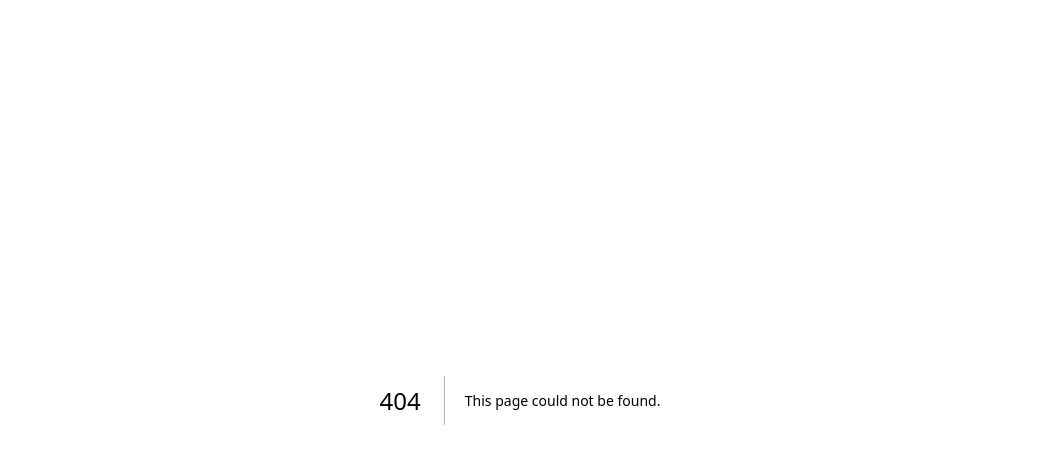
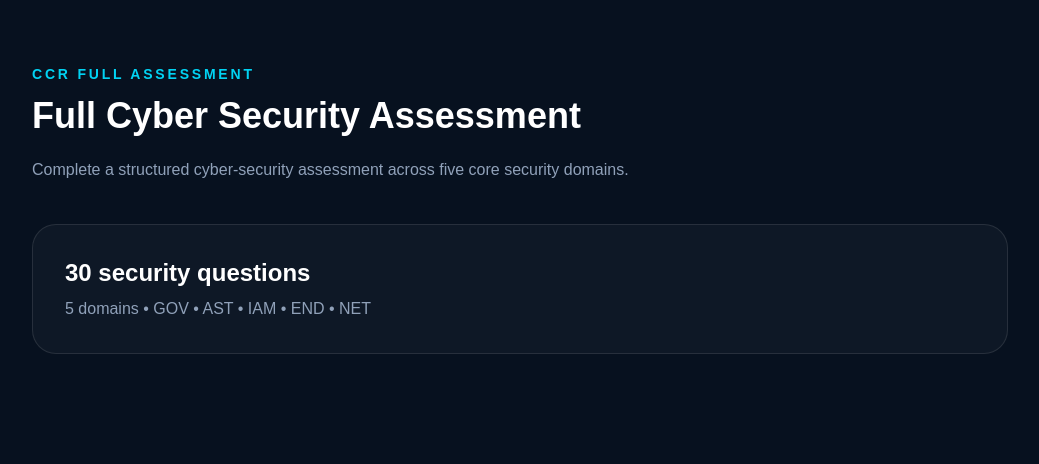
Before and after one commit to DrMesutInan-SFHEA/cyberscorehub, a Next.js app: page /assessment/full in a window 1280 px wide. Before the commit this address had no page. Shown: the top 464 px of the page, without its empty margins (120-1159 px from the left). Built offline with nearby package versions, Linux system fonts and the light colour scheme.

Commit message:
Add full assessment landing page

```diff
--- /dev/null
+++ b/src/app/assessment/full/page.tsx
@@ -0,0 +1,30 @@
+export default function FullAssessmentPage() {
+  return (
+    <main className="min-h-screen bg-[#07111f] text-white">
+      <div className="mx-auto max-w-5xl px-6 py-16">
+        <div className="text-sm font-bold uppercase tracking-[0.2em] text-cyan-400">
+          CCR Full Assessment
+        </div>
+
+        <h1 className="mt-3 text-4xl font-black">
+          Full Cyber Security Assessment
+        </h1>
+
+        <p className="mt-5 max-w-2xl leading-7 text-slate-400">
+          Complete a structured cyber-security assessment across five core
+          security domains.
+        </p>
+
+        <div className="mt-10 rounded-3xl border border-white/10 bg-white/[0.03] p-8">
+          <div className="text-2xl font-bold">
+            30 security questions
+          </div>
+
+          <div className="mt-2 text-slate-400">
+            5 domains • GOV • AST • IAM • END • NET
+          </div>
+        </div>
+      </div>
+    </main>
+  );
+}
```
